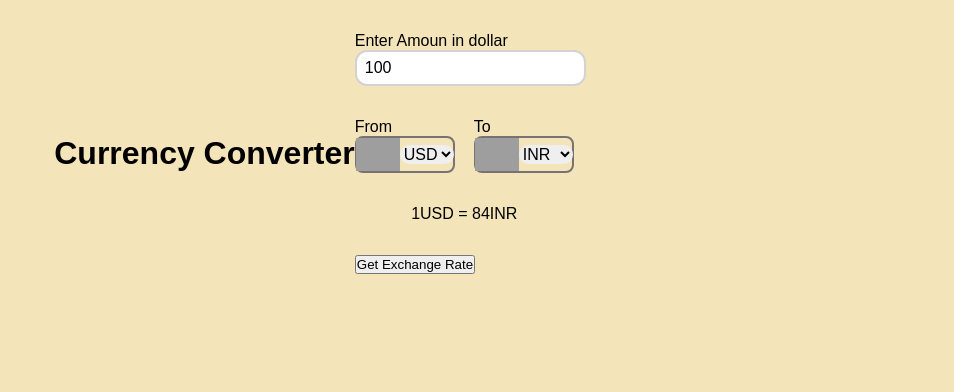
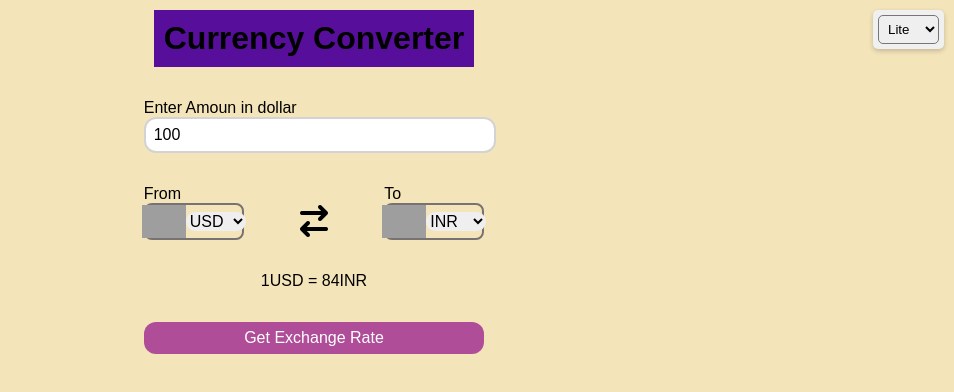
Before and after one commit to muskansinha131/Currency-Convertor, a plain HTML site: page index.html in a window 1280 px wide. Shown: the whole page, without its empty margins (326-1280 px from the left). Drawn offline with Linux system fonts and the light colour scheme; grey boxes are pictures that could not be loaded.

Commit message:
All COde

```diff
--- /dev/null
+++ b/code.js
@@ -0,0 +1,161 @@
+const countryList = {
+    AED: "AE",
+    AFN: "AF",
+    XCD: "AG",
+    ALL: "AL",
+    AMD: "AM",
+    ANG: "AN",
+    AOA: "AO",
+    AQD: "AQ",
+    ARS: "AR",
+    AUD: "AU",
+    AZN: "AZ",
+    BAM: "BA",
+    BBD: "BB",
+    BDT: "BD",
+    XOF: "BE",
+    BGN: "BG",
+    BHD: "BH",
+    BIF: "BI",
+    BMD: "BM",
+    BND: "BN",
+    BOB: "BO",
+    BRL: "BR",
+    BSD: "BS",
+    NOK: "BV",
+    BWP: "BW",
+    BYR: "BY",
+    BZD: "BZ",
+    CAD: "CA",
+    CDF: "CD",
+    XAF: "CF",
+    CHF: "CH",
+    CLP: "CL",
+    CNY: "CN",
+    COP: "CO",
+    CRC: "CR",
+    CUP: "CU",
+    CVE: "CV",
+    CYP: "CY",
+    CZK: "CZ",
+    DJF: "DJ",
+    DKK: "DK",
+    DOP: "DO",
+    DZD: "DZ",
+    ECS: "EC",
+    EEK: "EE",
+    EGP: "EG",
+    ETB: "ET",
+    EUR: "FR",
+    FJD: "FJ",
+    FKP: "FK",
+    GBP: "GB",
+    GEL: "GE",
+    GGP: "GG",
+    GHS: "GH",
+    GIP: "GI",
+    GMD: "GM",
+    GNF: "GN",
+    GTQ: "GT",
+    GYD: "GY",
+    HKD: "HK",
+    HNL: "HN",
+    HRK: "HR",
+    HTG: "HT",
+    HUF: "HU",
+    IDR: "ID",
+    ILS: "IL",
+    INR: "IN",
+    IQD: "IQ",
+    IRR: "IR",
+    ISK: "IS",
+    JMD: "JM",
+    JOD: "JO",
+    JPY: "JP",
+    KES: "KE",
+    KGS: "KG",
+    KHR: "KH",
+    KMF: "KM",
+    KPW: "KP",
+    KRW: "KR",
+    KWD: "KW",
+    KYD: "KY",
+    KZT: "KZ",
+    LAK: "LA",
+    LBP: "LB",
+    LKR: "LK",
+    LRD: "LR",
+    LSL: "LS",
+    LTL: "LT",
+    LVL: "LV",
+    LYD: "LY",
+    MAD: "MA",
+    MDL: "MD",
+    MGA: "MG",
+    MKD: "MK",
+    MMK: "MM",
+    MNT: "MN",
+    MOP: "MO",
+    MRO: "MR",
+    MTL: "MT",
+    MUR: "MU",
+    MVR: "MV",
+    MWK: "MW",
+    MXN: "MX",
+    MYR: "MY",
+    MZN: "MZ",
+    NAD: "NA",
+    XPF: "NC",
+    NGN: "NG",
+    NIO: "NI",
+    NPR: "NP",
+    NZD: "NZ",
+    OMR: "OM",
+    PAB: "PA",
+    PEN: "PE",
+    PGK: "PG",
+    PHP: "PH",
+    PKR: "PK",
+    PLN: "PL",
+    PYG: "PY",
+    QAR: "QA",
+    RON: "RO",
+    RSD: "RS",
+    RUB: "RU",
+    RWF: "RW",
+    SAR: "SA",
+    SBD: "SB",
+    SCR: "SC",
+    SDG: "SD",
+    SEK: "SE",
+    SGD: "SG",
+    SKK: "SK",
+    SLL: "SL",
+    SOS: "SO",
+    SRD: "SR",
+    STD: "ST",
+    SVC: "SV",
+    SYP: "SY",
+    SZL: "SZ",
+    THB: "TH",
+    TJS: "TJ",
+    TMT: "TM",
+    TND: "TN",
+    TOP: "TO",
+    TRY: "TR",
+    TTD: "TT",
+    TWD: "TW",
+    TZS: "TZ",
+    UAH: "UA",
+    UGX: "UG",
+    USD: "US",
+    UYU: "UY",
+    UZS: "UZ",
+    VEF: "VE",
+    VND: "VN",
+    VUV: "VU",
+    YER: "YE",
+    ZAR: "ZA",
+    ZMK: "ZM",
+    ZWD: "ZW",
+  };
--- a/index.html
+++ b/index.html
@@ -5,10 +5,19 @@
     <meta name="viewport" content="width=device-width, initial-scale=1.0">
     <title>Document</title>
     <link rel="Stylesheet" href="style.css">
+    <link rel="stylesheet" href="https://cdnjs.cloudflare.com/ajax/libs/font-awesome/6.7.2/css/all.min.css" integrity="sha512-Evv84Mr4kqVGRNSgIGL/F/aIDqQb7xQ2vcrdIwxfjThSH8CSR7PBEakCr51Ck+w+/U6swU2Im1vVX0SVk9ABhg==" crossorigin="anonymous" referrerpolicy="no-referrer" />
 </head>
 <body>
-    <h1>Currency Converter</h1>
     <main>
+    <h1 id="Heading">Currency Converter</h1>
+    <button class="background-color">
+        <select class="background" onchange="theme()">
+            <option value="dark">Dark</option>
+            <option value="lite" selected>Lite</option>
+        </select>
+    </button>
+
+
         <div class="container">
             <form>
                 <div class="amount">
@@ -22,24 +31,17 @@
                     <div class="select-Container">
                         <img src="https://flagsapi.com/US/flat/64.png">
                         <select name="from">
-                            <option value="USD">USD</option>
-                            <option value="INR">INR</option>
-                            <option value="EUR">EUR</option>
-                            <option value="AUD">AUD</option>
 
 
                         </select>
                     </div>
                 </div>
+                <i class="fa-solid fa-arrow-right-arrow-left"></i>
                 <div class="to">
                     <p>To</p>
                     <div class="select-Container">
                         <img src="https://flagsapi.com/IN/flat/64.png">
-                        <select name="from">
-                            <option value="USD">USD</option>
-                            <option value="INR" selected>INR</option>
-                            <option value="EUR">EUR</option>
-                            <option value="AUD">AUD</option>
+                        <select name="to">
 
 
                         </select>
@@ -47,11 +49,12 @@
                 </div>
             </div>
             <div class="msg">1USD = 84INR</div>
-            <button>Get Exchange Rate</button>
+            <button class="exchange">Get Exchange Rate</button>
         </form>
         </div>
 
     </main>
+    <script src="code.js"></script>
     <script src="script.js"></script>
 </body>
 </html>
--- a/script.js
+++ b/script.js
@@ -0,0 +1,104 @@
+const BASE_URL =
+"https://latest.currency-api.pages.dev/v1/currencies";
+
+const dropdowns = document.querySelectorAll(".dropdown select") ;
+const btn = document.querySelector("form button");
+
+const fromCurr = document.querySelector(".from select");
+const toCurr = document.querySelector(".to select");
+const msg = document.querySelector(".msg");
+let background = document.querySelector(".background");
+
+function bc(selectedTheme) {
+    if (selectedTheme === "lite") {
+        document.body.style.backgroundColor = "white";
+        document.body.style.color = "black";
+    } else if (selectedTheme === "dark") {
+        document.body.style.backgroundColor = "black";
+        document.body.style.color = "white";
+    }
+}
+
+async function theme() {
+    let selectedTheme = background.value;
+    await bc(selectedTheme);
+}
+
+// for (let code in countryList)
+// {
+//     console.log(code, countryList[code]);
+// }
+
+
+
+for(let select of dropdowns)
+{
+    for(let code in countryList)
+    {
+        let newOptions = document.createElement("option");
+        newOptions.innerText = code;
+        newOptions.value = code;
+        if(select.name === "from" && code === "USD")
+        {
+            newOptions.selected = "selected";
+        }
+        else if(select.name === "to" && code === "INR")
+        {
+                newOptions.selected = "selected";
+        }
+        select.append(newOptions);
+
+        select.addEventListener("change", (evt) =>{
+            updateFlag(evt.target);
+        })
+    }
+}
+
+const updateFlag = (element) => {
+   let code = element.value;
+   let countryCode = countryList[code];
+   let newSrc = `https://flagsapi.com/${countryCode}/flat/64.png`;
+   let img = element.parentElement.querySelector("img");
+   img.src = newSrc ;
+};
+
+
+btn.addEventListener("click", async (evt)=> {
+    evt.preventDefault();
+    let amount = document.querySelector(".amount input");
+    let amtVal = amount.value;
+    if(amtVal === "" || amtVal < 1)
+    {
+        amtVal = 1;
+        amount.value = "1";
+    }
+
+    const URL1 = `${BASE_URL}/${fromCurr.value.toLowerCase()}.json`;
+    // const URL_T = ;
+    // console.log(URL1.value);
+    const URL2 = `${BASE_URL}/${toCurr.value.toLowerCase()}.json`;
+
+
+//     console.log(URL1,URL2);
+  let response1 = await fetch(URL1);
+  let response2 = await fetch(URL2);
+    console.log(response1,response2);
+  let data = await response1.json();
+// let v = `${fromCurr.value.toLowerCase()}`;
+  let data2 = await response2.json();
+
+  let rate = data2[toCurr.value.toLowerCase()];
+
+  let finalAmount = amtVal * rate;
+  msg.innerText = `${amtVal} ${fromCurr.value} = ${finalAmount} ${toCurr.value}`;
+
+});
+
+// btn.addEventListener("click", (evt) => {
+//     evt.preventDefault();
+//     updateExchangeRate();
+//   });
+
+//   window.addEventListener("load", () => {
+//     updateExchangeRate();
+//   });
```
